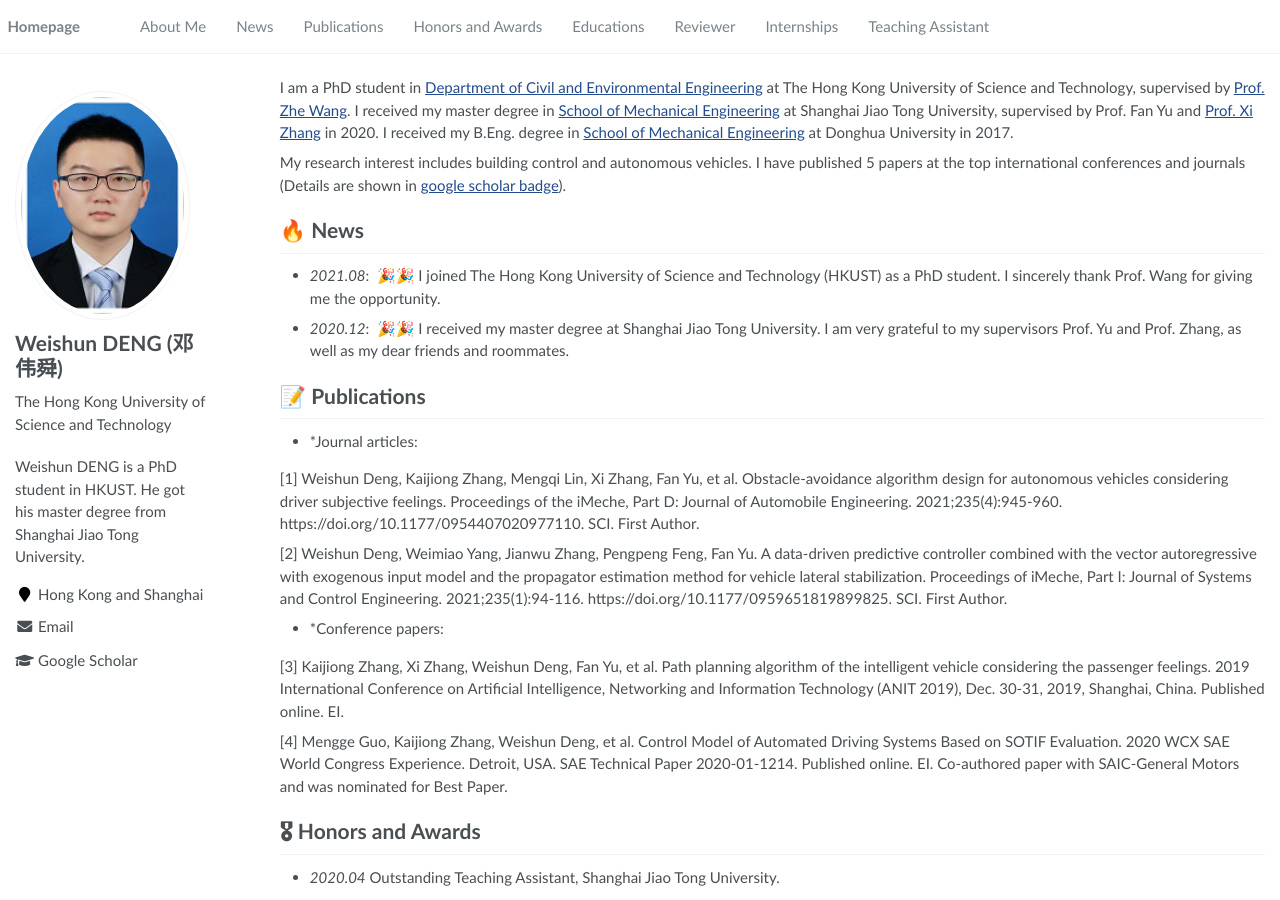
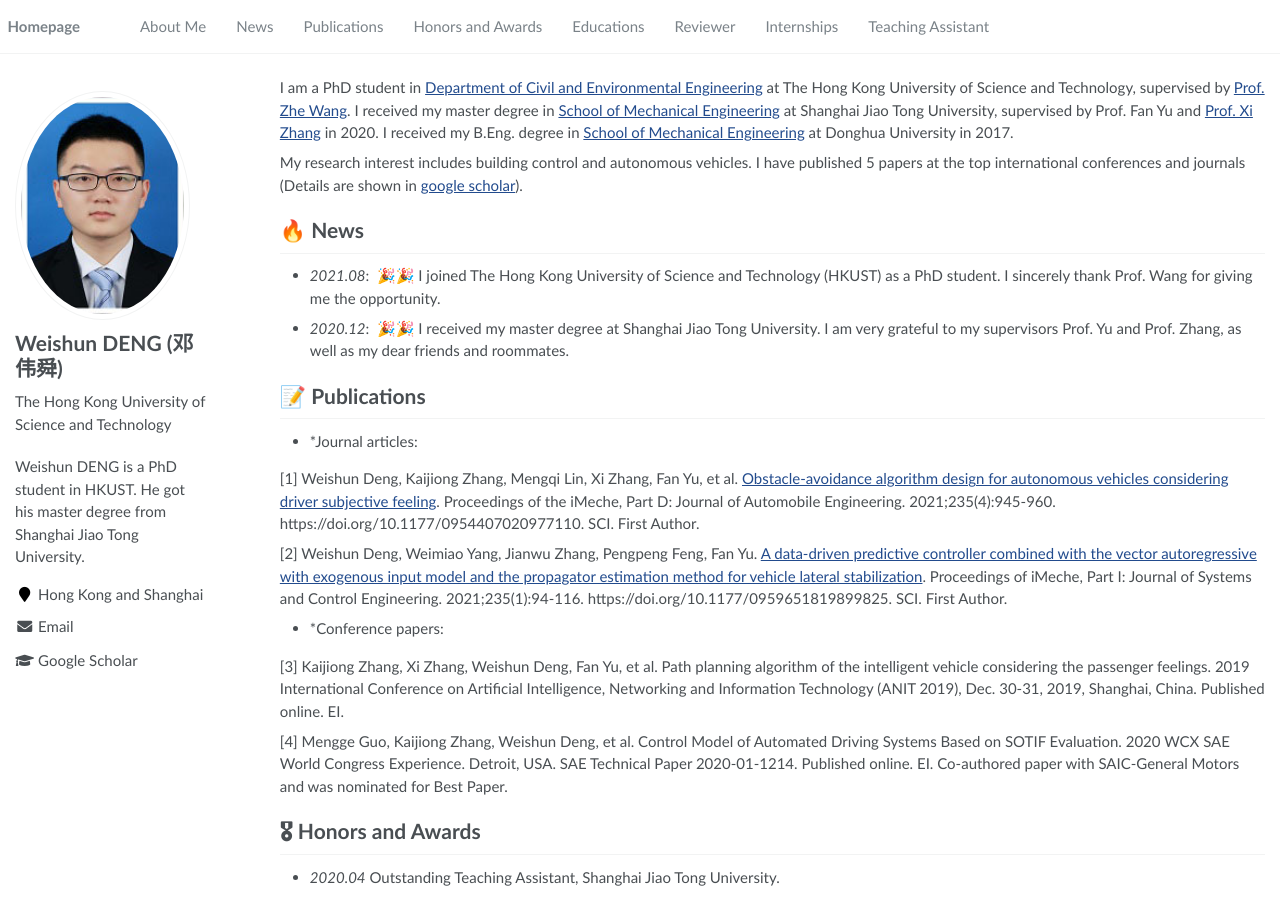
Before and after one commit to RayeRen/acad-homepage.github.io, a Jekyll site: the page built from _pages/about.md, in a window 1280 px wide and 900 px high. Built offline with Jekyll 4.4.1, drawn with Linux system fonts in a browser that asks for light colours.

Commit message:
Update about.md

```diff
--- a/_pages/about.md
+++ b/_pages/about.md
@@ -19,7 +19,7 @@
 
 I am a PhD student in [Department of Civil and Environmental Engineering](https://www.ce.ust.hk//) at The Hong Kong University of Science and Technology, supervised by [Prof. Zhe Wang](https://facultyprofiles.hkust.edu.hk/profiles.php?profile=walter-zhe-wang-cezhewang//). I received my master degree in [School of Mechanical Engineering](https://me.sjtu.edu.cn//) at Shanghai Jiao Tong University, supervised by Prof. Fan Yu and [Prof. Xi Zhang](https://me.sjtu.edu.cn/teacher_directory1/zhangxi.html//) in 2020. I received my B.Eng. degree in [School of Mechanical Engineering](https://meccol.dhu.edu.cn//) at Donghua University in 2017.
 
-My research interest includes building control and autonomous vehicles. I have published 5 papers at the top international conferences and journals (Details are shown in [google scholar badge](https://scholar.google.com/citations?user=LWC2XQEAAAAJ//)).
+My research interest includes building control and autonomous vehicles. I have published 5 papers at the top international conferences and journals (Details are shown in [google scholar](https://scholar.google.com/citations?user=LWC2XQEAAAAJ//)).
 
 
 # 🔥 News
@@ -31,9 +31,10 @@
 # 📝 Publications
 - *Journal articles:
 
-[1] Weishun Deng, Kaijiong Zhang, Mengqi Lin, Xi Zhang, Fan Yu, et al. Obstacle-avoidance algorithm design for autonomous vehicles considering driver subjective feelings. Proceedings of the iMeche, Part D: Journal of Automobile Engineering. 2021;235(4):945-960. https://doi.org/10.1177/0954407020977110. SCI. First Author.
+[1] Weishun Deng, Kaijiong Zhang, Mengqi Lin, Xi Zhang, Fan Yu, et al. [Obstacle-avoidance algorithm design for autonomous vehicles considering driver subjective feeling](https://doi.org/10.1177/0954407020977110). Proceedings of the iMeche, Part D: Journal of Automobile Engineering. 2021;235(4):945-960. https://doi.org/10.1177/0954407020977110. SCI. First Author.
 
-[2] Weishun Deng, Weimiao Yang, Jianwu Zhang, Pengpeng Feng, Fan Yu. A data-driven predictive controller combined with the vector autoregressive with exogenous input model and the propagator estimation method for vehicle lateral stabilization. Proceedings of iMeche, Part I: Journal of Systems and Control Engineering. 2021;235(1):94-116. https://doi.org/10.1177/0959651819899825. SCI. First Author.
+[2] Weishun Deng, Weimiao Yang, Jianwu Zhang, Pengpeng Feng, Fan Yu. [A data-driven predictive controller combined with the vector autoregressive with exogenous input model and the propagator estimation method for vehicle lateral stabilization](https://doi.org/10.1177/095965181989982). Proceedings of iMeche, Part I: Journal of Systems and Control Engineering. 2021;235(1):94-116. https://doi.org/10.1177/0959651819899825. SCI. First Author.
+
 - *Conference papers:
 
 [3] Kaijiong Zhang, Xi Zhang, Weishun Deng, Fan Yu, et al. Path planning algorithm of the intelligent vehicle considering the passenger feelings. 2019 International Conference on Artificial Intelligence, Networking and Information Technology (ANIT 2019), Dec. 30-31, 2019, Shanghai, China. Published online. EI.
```
